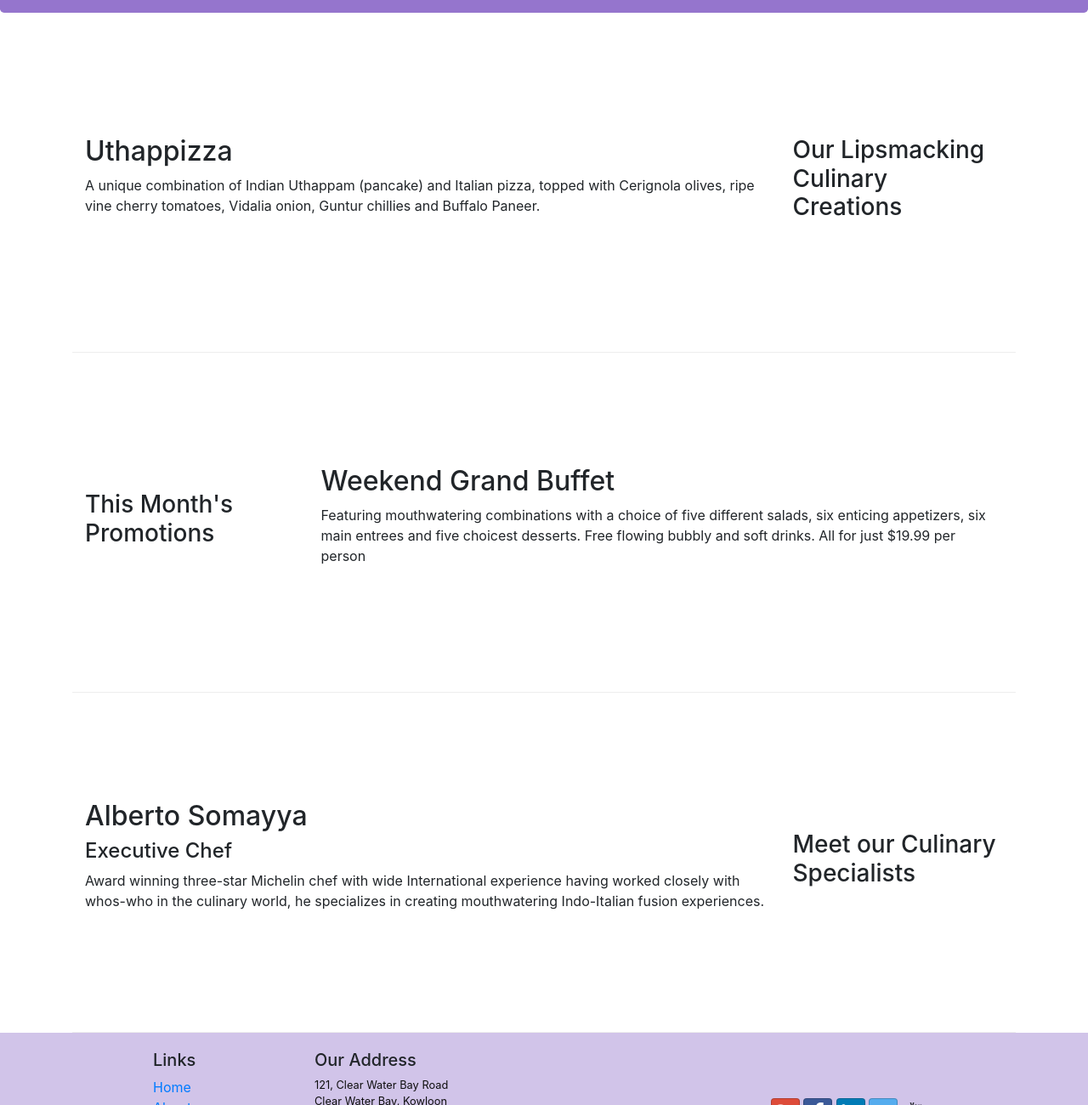
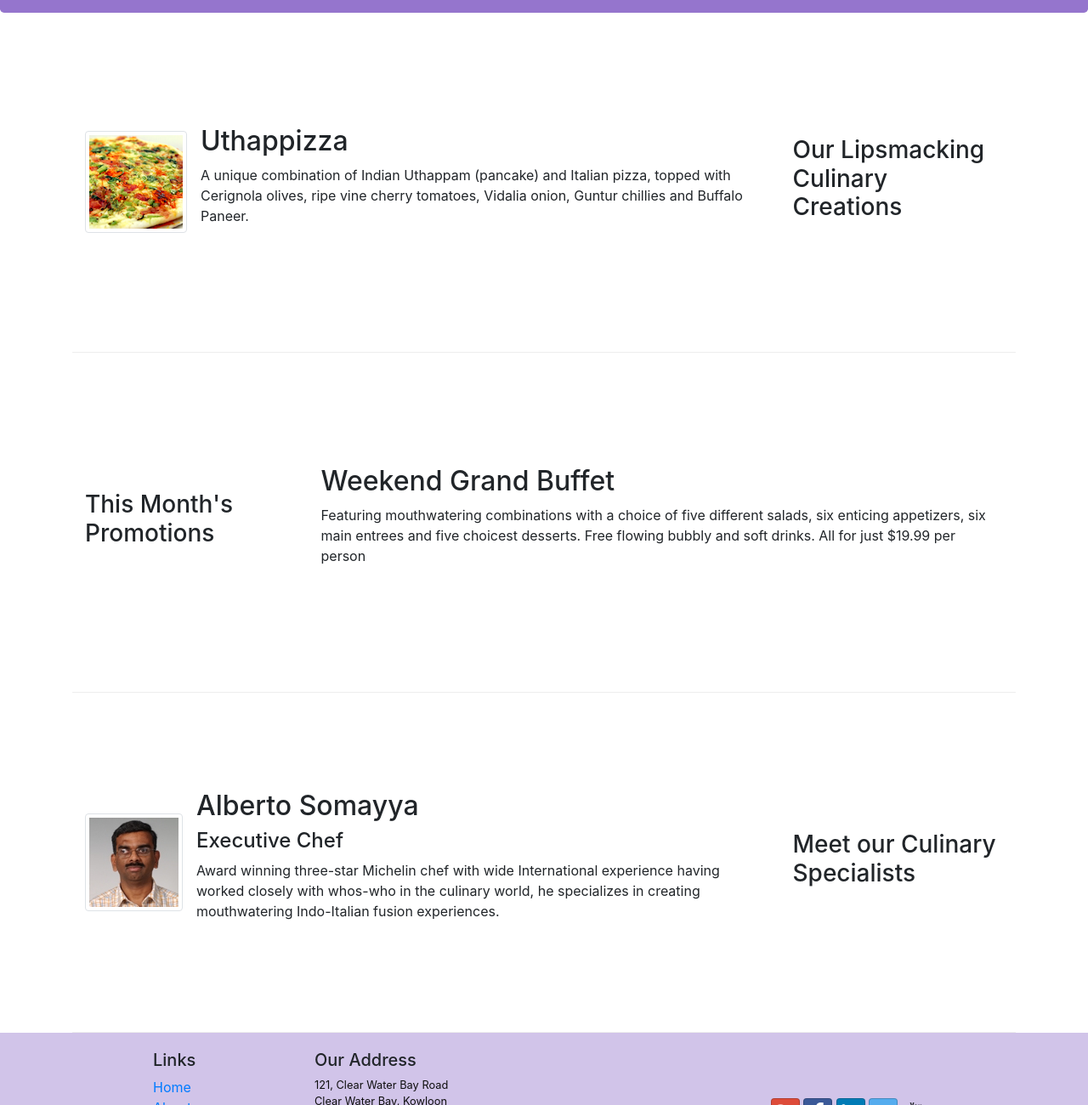
Before and after one commit to shrekfanboi/Coursera_FullStack, a website: page index.html in a window 1280 px wide. Shown: the part 319-1619 px from the top of the page at 85% size. Drawn offline with nearby package versions, Linux system fonts and the light colour scheme.

Commit message:
media objects

```diff
--- a/index.html
+++ b/index.html
@@ -54,8 +54,13 @@
                 <h3>Our Lipsmacking Culinary Creations</h3>
             </div>
             <div class="col col-sm order-sm-first col-md">
-                <h2>Uthappizza</h2>
-                <p>A unique combination of Indian Uthappam (pancake) and Italian pizza, topped with Cerignola olives, ripe vine cherry tomatoes, Vidalia onion, Guntur chillies and Buffalo Paneer.</p>
+                <div class="media">
+                    <img class="d-flex mr-3 img-thumbnail align-self-center" src="img/uthappizza.png" alt="uthapizza">
+                    <div class="media-body">
+                        <h2 class="mt-0">Uthappizza</h2>
+                        <p>A unique combination of Indian Uthappam (pancake) and Italian pizza, topped with Cerignola olives, ripe vine cherry tomatoes, Vidalia onion, Guntur chillies and Buffalo Paneer.</p>
+                    </div>
+                </div>
             </div>
         </div>
 
@@ -75,9 +80,14 @@
                 <h3>Meet our Culinary Specialists</h3>
             </div>
             <div class="col col-sm order-sm-first col-md">
-                <h2>Alberto Somayya</h2>
-                <h4>Executive Chef</h4>
-                <p>Award winning three-star Michelin chef with wide International experience having worked closely with whos-who in the culinary world, he specializes in creating mouthwatering Indo-Italian fusion experiences. </p>
+                <div class="media">
+                    <img class="d-flex mr-3 align-self-center img-thumbnail" src="img/alberto.png" alt="alberto">
+                    <div class="media-body">
+                        <h2>Alberto Somayya</h2>
+                        <h4>Executive Chef</h4>
+                        <p>Award winning three-star Michelin chef with wide International experience having worked closely with whos-who in the culinary world, he specializes in creating mouthwatering Indo-Italian fusion experiences. </p>
+                    </div>
+                </div>
             </div>
         </div>
     </div>
```
Also changed, not shown: aboutus.html (+3 -2 lines), contactus.html (+3 -2 lines), img/alberto.png (added), img/buffet.png (added), img/logo.png (added), img/uthappizza.png (added), 1 other file.
